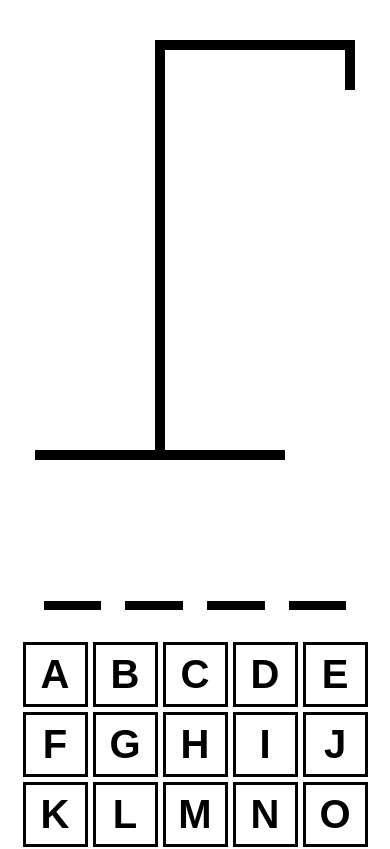
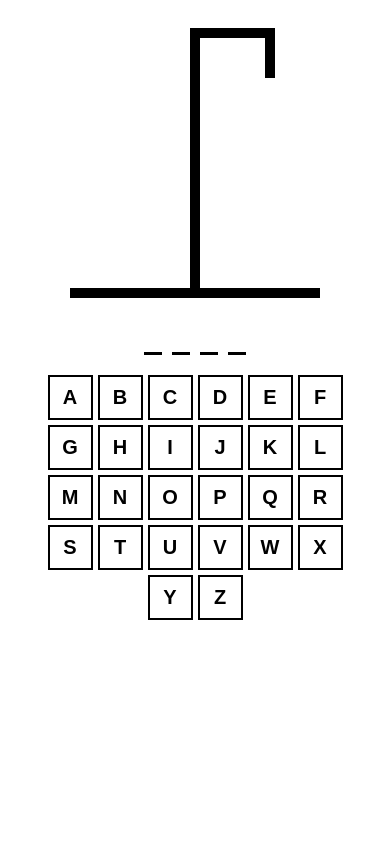
Before and after one commit to csabbah/ts-react-hangman, a React (Vite) app: page / in a window 390 px wide. Shown: the top 849 px of the page. Built offline with nearby package versions, Linux system fonts and the light colour scheme.

Commit message:
Updated responsiveness of the application

```diff
--- a/src/App.tsx
+++ b/src/App.tsx
@@ -59,6 +59,11 @@ function App() {
     // Anytime changes occur in the guessedLetters state, execute this useEffect
   }, [guessedLetters]);
 
+  function resetGame(): void {
+    setWordToGuess(getWord());
+    setGuessedLetters([]);
+  }
+
   useEffect(() => {
     const handler = (e: KeyboardEvent) => {
       e.preventDefault();
@@ -83,7 +88,7 @@ function App() {
         maxWidth: "800px",
         display: "flex",
         flexDirection: "column",
-        gap: "2rem",
+        gap: "20px",
         margin: "0 auto",
         alignItems: "center",
       }}
@@ -91,12 +96,21 @@ function App() {
       <div
         style={{
           color: isLoser ? "red" : isWinner ? "green" : "",
-          fontSize: "2rem",
+          fontSize: "30px",
+          fontWeight: "bold",
           textAlign: "center",
         }}
       >
-        {(isWinner && "You win, Press Enter to play again!") ||
-          (isLoser && `You lose, Press Enter to try again!`)}
+        {(isWinner && (
+          <>
+            You win!<br></br> Press Enter or hit Play again
+          </>
+        )) ||
+          (isLoser && (
+            <>
+              You lose!<br></br> Press Enter or hit Play again
+            </>
+          ))}
       </div>
       <HangmanDrawing numberOfGuesses={inCorrectLetters.length} />
       <HangmanWord
@@ -109,6 +123,7 @@ function App() {
         activeLetter={guessedLetters.filter((letter) =>
           wordToGuess.includes(letter)
         )}
+        resetGame={resetGame}
         inactiveLetters={inCorrectLetters}
         addGuessedLetter={addGuessedLetter}
       />
--- a/src/HangmanDrawing.tsx
+++ b/src/HangmanDrawing.tsx
@@ -8,13 +8,13 @@ export function HangmanDrawing({ numberOfGuesses }: HangmanDrawingProps) {
   const HEAD = (
     <div
       style={{
-        width: "50px",
-        height: "50px",
+        width: "30px",
+        height: "30px",
         borderRadius: "100%",
         border: "10px solid black",
         position: "absolute",
         top: "50px",
-        right: "-30px",
+        right: "25px",
       }}
     />
   );
@@ -22,23 +22,23 @@ export function HangmanDrawing({ numberOfGuesses }: HangmanDrawingProps) {
     <div
       style={{
         width: "10px",
-        height: "100px",
+        height: "70px",
         background: "black",
         position: "absolute",
-        top: "120px",
-        right: "0",
+        top: "95px",
+        right: "45px",
       }}
     />
   );
   const RIGHT_ARM = (
     <div
       style={{
-        width: "100px",
+        width: "50px",
         height: "10px",
         background: "black",
         position: "absolute",
-        top: "150px",
-        right: "-100px",
+        top: "120px",
+        right: "-0px",
         rotate: "-30deg",
         transformOrigin: "left bottom",
       }}
@@ -47,12 +47,12 @@ export function HangmanDrawing({ numberOfGuesses }: HangmanDrawingProps) {
   const LEFT_ARM = (
     <div
       style={{
-        width: "100px",
+        width: "50px",
         height: "10px",
         background: "black",
         position: "absolute",
-        top: "150px",
-        right: "10px",
+        top: "120px",
+        right: "50px",
         rotate: "30deg",
         transformOrigin: "right bottom",
       }}
@@ -62,12 +62,12 @@ export function HangmanDrawing({ numberOfGuesses }: HangmanDrawingProps) {
   const RIGHT_LEG = (
     <div
       style={{
-        width: "100px",
+        width: "50px",
         height: "10px",
         background: "black",
         position: "absolute",
-        top: "210px",
-        right: "-90px",
+        top: "155px",
+        right: "5px",
         rotate: "60deg",
         transformOrigin: "left bottom",
       }}
@@ -77,12 +77,12 @@ export function HangmanDrawing({ numberOfGuesses }: HangmanDrawingProps) {
   const LEFT_LEG = (
     <div
       style={{
-        width: "100px",
+        width: "50px",
         height: "10px",
         background: "black",
         position: "absolute",
-        top: "210px",
-        right: "0px",
+        top: "155px",
+        right: "45px",
         rotate: "-60deg",
         transformOrigin: "right bottom",
       }}
@@ -97,7 +97,7 @@ export function HangmanDrawing({ numberOfGuesses }: HangmanDrawingProps) {
       <div
         style={{
           position: "absolute",
-          right: "0",
+          right: "45px",
           height: "50px",
           width: "10px",
           background: "black",
@@ -105,15 +105,15 @@ export function HangmanDrawing({ numberOfGuesses }: HangmanDrawingProps) {
       ></div>
       <div
         style={{
-          height: " 10px",
-          width: "200px",
+          height: "10px",
+          width: "75px",
           background: "black",
           marginLeft: "120px",
         }}
       ></div>
       <div
         style={{
-          height: " 400px",
+          height: "250px",
           width: "10px",
           background: "black",
           marginLeft: "120px",
--- a/src/HangmanWord.tsx
+++ b/src/HangmanWord.tsx
@@ -1,3 +1,5 @@
+import styles from "./word.module.css";
+
 type HangmanWordProps = {
   guessedLetters: string[];
   wordToGuess: string;
@@ -13,16 +15,21 @@ export function HangmanWord({
     <div
       style={{
         display: "flex",
-        gap: "0.25em",
-        fontSize: "6rem",
+        gap: "10px",
         fontWeight: "bold",
         textTransform: "uppercase",
         fontFamily: "monospace",
+        justifyContent: "center",
+        flexWrap: "wrap",
       }}
     >
       {wordToGuess.split("").map((letter, index) => {
         return (
-          <span style={{ borderBottom: ".1em solid black" }} key={index}>
+          <span
+            className={styles.word}
+            style={{ borderBottom: ".1em solid black" }}
+            key={index}
+          >
             <span
               style={{
                 color:
--- a/src/Keyboard.tsx
+++ b/src/Keyboard.tsx
@@ -33,18 +33,20 @@ type keyboardProps = {
   inactiveLetters: string[];
   addGuessedLetter: (letter: string) => void;
   disabled?: boolean;
+  resetGame: () => void;
 };
 
 export function Keyboard({
   activeLetter,
   inactiveLetters,
   addGuessedLetter,
+  resetGame,
   disabled = false,
 }: keyboardProps) {
   return (
     <div
       style={{
-        width: "100%",
+        width: "90%",
         maxWidth: "700px",
         display: "flex",
         justifyContent: "center",
@@ -53,6 +55,11 @@ export function Keyboard({
         gap: "5px",
       }}
     >
+      {disabled && (
+        <button onClick={() => resetGame()} className={`${styles.playAgain}`}>
+          Play Again
+        </button>
+      )}
       {KEYS.map((key, index) => {
         const isActive = activeLetter.includes(key);
         const inActive = inactiveLetters.includes(key);
--- a/src/keyboard.module.css
+++ b/src/keyboard.module.css
@@ -8,6 +8,18 @@
   font-weight: bold;
   cursor: pointer;
   color: black;
+}
+
+.playAgain {
+  width: 350px;
+  height: 65px;
+  border: 3px solid transparent;
+  background: green;
+  font-size: 2.5rem;
+  text-transform: uppercase;
+  font-weight: bold;
+  cursor: pointer;
+  color: white;
 }
 
 .btn.active {
@@ -28,3 +40,20 @@
 .btn:active {
   background-color: rgb(102, 158, 207);
 }
+
+@media (max-width: 600px) {
+  .playAgain {
+    width: 200px;
+    height: 45px;
+    border: 2px solid transparent;
+    background: green;
+    font-size: 20px;
+  }
+
+  .btn {
+    width: 45px;
+    height: 45px;
+    border: 2px solid black;
+    font-size: 20px;
+  }
+}
--- /dev/null
+++ b/src/word.module.css
@@ -0,0 +1,9 @@
+.word {
+  font-size: 60px;
+}
+
+@media (max-width: 600px) {
+  .word {
+    font-size: 30px;
+  }
+}
```
Also changed, not shown: 1 other file (tests, documents, lock files or other folders).
